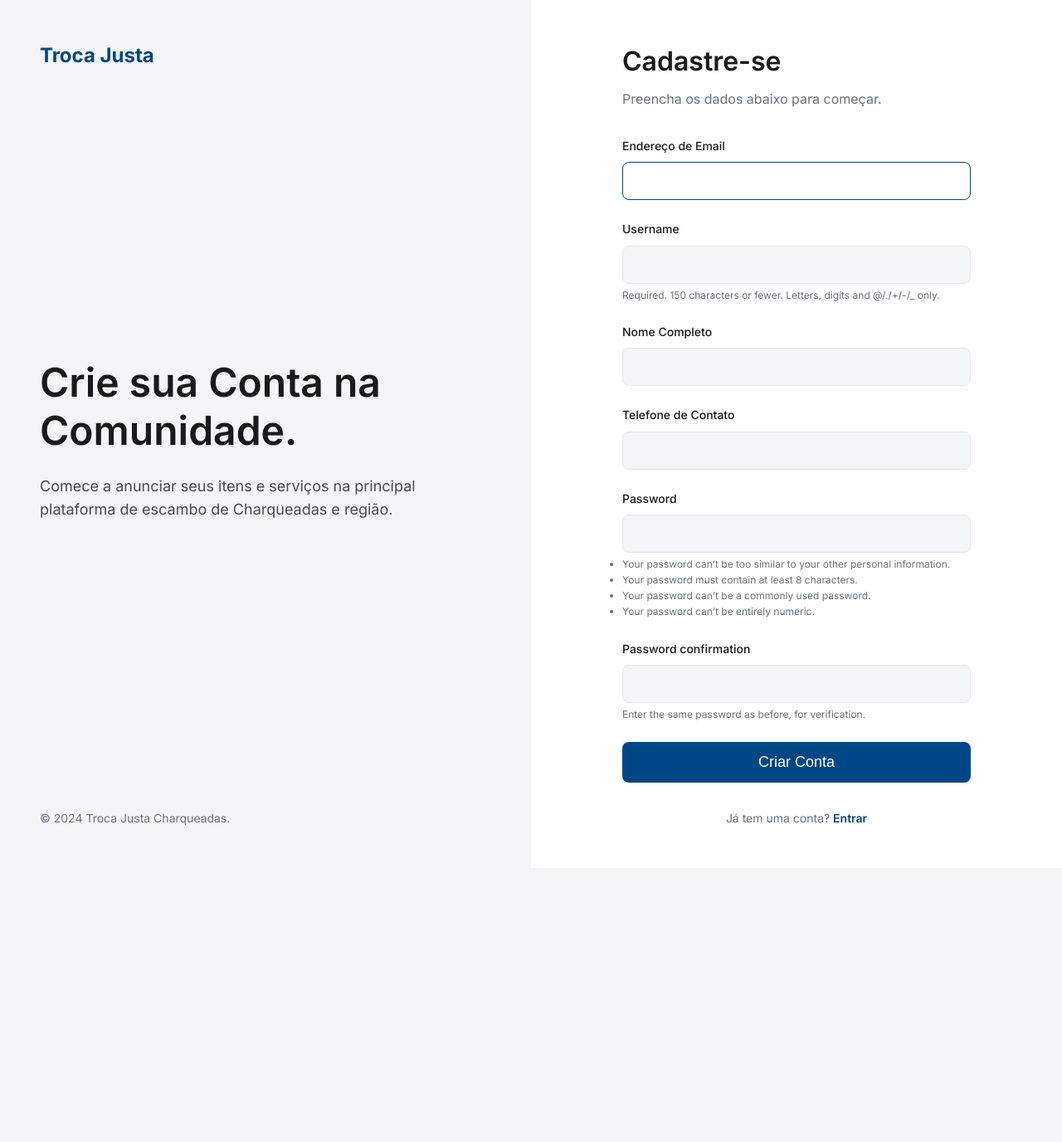
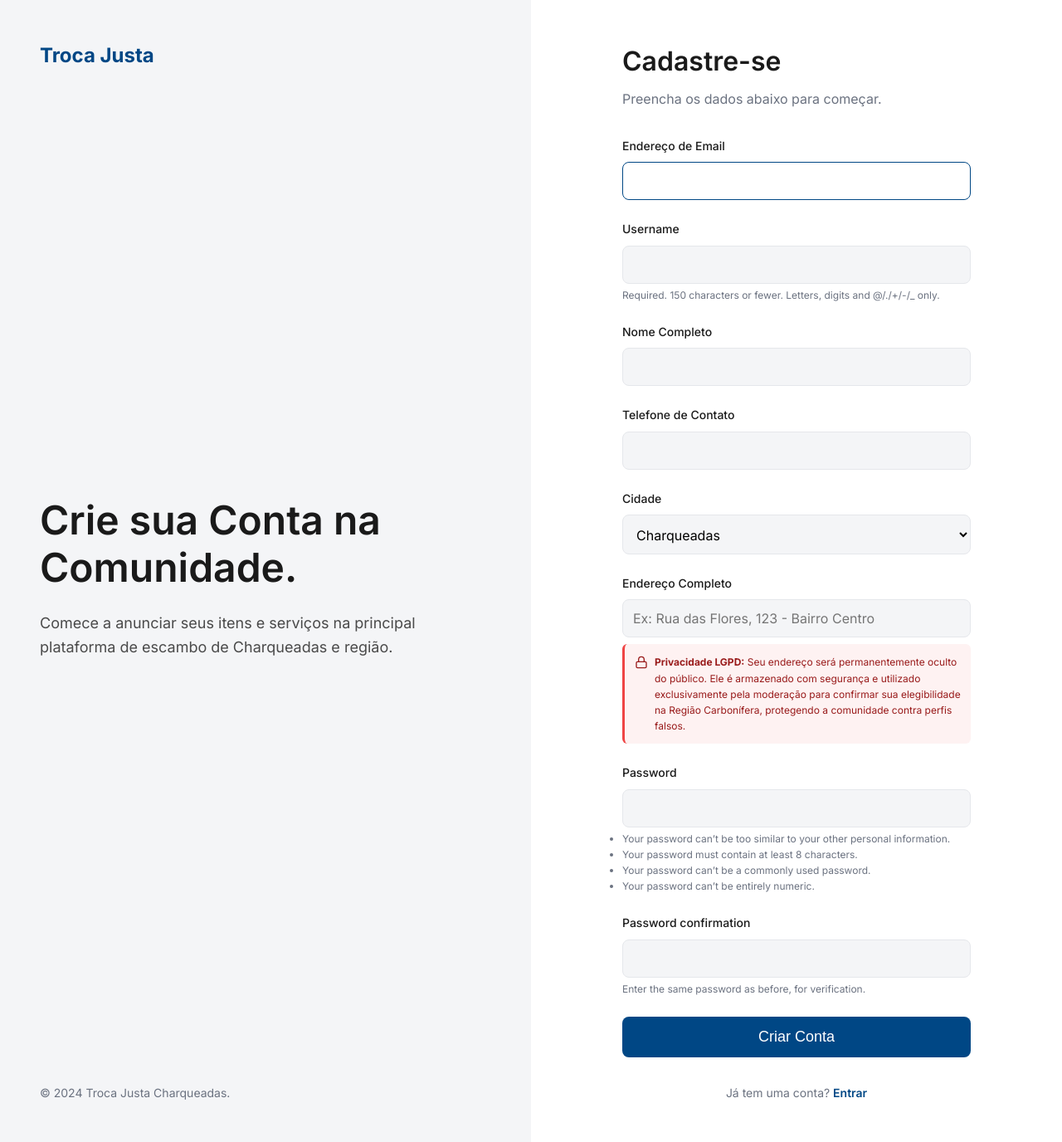
Before and after one commit to Dante-Alsino/TrocaJusta, a Django app: page /accounts/register/ in a window 1280 px wide. Shown: the whole page at 83% size. Before the commit the page ends 994 px from the top, so only its background shows below. Run offline with Django 5.2, Linux system fonts and the light colour scheme.

Commit message:
feat(accounts): implementa restricao regional e coleta de dados para moderacao
Detalhes:
- Adiciona os campos 'cidade' (com restrição TextChoices à Regiao Carbonifera) e 'endereco_completo' ao CustomUser
- Atualiza CustomUserCreationForm para tornar endereço e cidade obrigatórios no cadastro
- Insere aviso de conformidade LGPD no formulario de registro
- Oculta o endereco completo do front-end publico, exibindo apenas a cidade de forma dinâmica
- Atualiza o painel do Admin para facilitar visualização dos dados para fins de auditoria de contas

```diff
--- a/accounts/views.py
+++ b/accounts/views.py
@@ -8,7 +8,16 @@ User = get_user_model()
 class CustomUserCreationForm(UserCreationForm):
     class Meta(UserCreationForm.Meta):
         model = User
-        fields = ('email', 'username', 'nome_completo', 'telefone_contato')
+        fields = ('email', 'username', 'nome_completo', 'telefone_contato', 'cidade', 'endereco_completo')
+
+    def __init__(self, *args, **kwargs):
+        super().__init__(*args, **kwargs)
+        self.fields['cidade'].required = True
+        self.fields['endereco_completo'].required = True
+        self.fields['endereco_completo'].label = "Endereço Completo"
+        self.fields['endereco_completo'].widget.attrs.update({
+            'placeholder': 'Ex: Rua das Flores, 123 - Bairro Centro'
+        })
 
 from django.contrib.auth.decorators import login_required
 
--- a/core/models.py
+++ b/core/models.py
@@ -8,8 +8,23 @@ class CustomUser(AbstractUser):
         SUSPENSO = 'suspenso', 'Suspenso'
         PENDENTE = 'pendente_verificacao', 'Pendente de Verificação'
 
+    class CidadeOpcoes(models.TextChoices):
+        CHARQUEADAS = 'charqueadas', 'Charqueadas'
+        SAO_JERONIMO = 'sao_jeronimo', 'São Jerônimo'
+        TRIUNFO = 'triunfo', 'Triunfo'
+        ARROIO_DOS_RATOS = 'arroio_dos_ratos', 'Arroio dos Ratos'
+        BUTIA = 'butia', 'Butiá'
+        MINAS_DO_LEAO = 'minas_do_leao', 'Minas do Leão'
+
     email = models.EmailField('Endereço de Email', unique=True)
     telefone_contato = models.CharField('Telefone de Contato', max_length=20)
+    cidade = models.CharField(
+        'Cidade',
+        max_length=20,
+        choices=CidadeOpcoes.choices,
+        default=CidadeOpcoes.CHARQUEADAS
+    )
+    endereco_completo = models.CharField('Rua e Bairro (Apenas para Verificação)', max_length=255, blank=True, null=True)
     status_conta = models.CharField(
         'Status da Conta',
         max_length=20,
--- a/static/css/style.css
+++ b/static/css/style.css
@@ -337,7 +337,7 @@ a:hover {
     font-size: 0.875rem;
 }
 
-.form-control, .form-group input {
+.form-control, .form-group input, .form-group select, .form-group textarea {
     width: 100%;
     padding: 0.75rem;
     border: 1px solid var(--color-border);
@@ -347,7 +347,7 @@ a:hover {
     font-size: 1rem;
 }
 
-.form-control:focus, .form-group input:focus {
+.form-control:focus, .form-group input:focus, .form-group select:focus, .form-group textarea:focus {
     outline: none;
     border-color: var(--color-primary);
     background-color: var(--color-background-white);
--- a/templates/accounts/profile.html
+++ b/templates/accounts/profile.html
@@ -32,7 +32,7 @@
                 </div>
                 <div class="profile-location">
                     <svg xmlns="http://www.w3.org/2000/svg" width="16" height="16" viewBox="0 0 24 24" fill="none" stroke="currentColor" stroke-width="2" stroke-linecap="round" stroke-linejoin="round"><path d="M21 10c0 7-9 13-9 13s-9-6-9-13a9 9 0 0 1 18 0z"></path><circle cx="12" cy="10" r="3"></circle></svg>
-                    Charqueadas, RS
+                    {{ user.get_cidade_display }}, RS
                 </div>
                 <button class="btn-primary" style="border-radius: 20px;">Editar Perfil</button>
             </div>
--- a/templates/accounts/register.html
+++ b/templates/accounts/register.html
@@ -43,6 +43,12 @@
                     <div class="form-group">
                         <label for="{{ field.id_for_label }}">{{ field.label }}</label>
                         {{ field }}
+                        {% if field.name == 'endereco_completo' %}
+                            <div style="background-color: #FEF2F2; color: #991B1B; padding: 0.75rem; border-radius: 6px; border-left: 3px solid #EF4444; font-size: 0.75rem; margin-top: 0.5rem; display: flex; gap: 0.5rem; align-items: flex-start;">
+                                <svg xmlns="http://www.w3.org/2000/svg" width="16" height="16" viewBox="0 0 24 24" fill="none" stroke="currentColor" stroke-width="2" stroke-linecap="round" stroke-linejoin="round" style="flex-shrink: 0; margin-top: 2px;"><rect x="3" y="11" width="18" height="11" rx="2" ry="2"></rect><path d="M7 11V7a5 5 0 0 1 10 0v4"></path></svg>
+                                <span><strong>Privacidade LGPD:</strong> Seu endereço será permanentemente oculto do público. Ele é armazenado com segurança e utilizado exclusivamente pela moderação para confirmar sua elegibilidade na Região Carbonífera, protegendo a comunidade contra perfis falsos.</span>
+                            </div>
+                        {% endif %}
                         {% if field.errors %}
                             <div style="color: red; font-size: 0.75rem; margin-top: 0.25rem;">{{ field.errors.0 }}</div>
                         {% endif %}
--- a/templates/ads/ad_detail.html
+++ b/templates/ads/ad_detail.html
@@ -34,6 +34,10 @@
             <div style="margin-bottom: 1.5rem;">
                 <span style="font-size: 0.875rem; color: var(--color-text-muted);">Vendedor</span>
                 <h3 class="seller-name">{{ anuncio.perfil.nome_completo|default:anuncio.perfil.username }}</h3>
+                <div style="font-size: 0.875rem; color: var(--color-text-muted); margin-top: 0.25rem;">
+                    <svg xmlns="http://www.w3.org/2000/svg" width="14" height="14" viewBox="0 0 24 24" fill="none" stroke="currentColor" stroke-width="2" stroke-linecap="round" stroke-linejoin="round" style="vertical-align: text-bottom;"><path d="M21 10c0 7-9 13-9 13s-9-6-9-13a9 9 0 0 1 18 0z"></path><circle cx="12" cy="10" r="3"></circle></svg>
+                    {{ anuncio.perfil.get_cidade_display }}, RS
+                </div>
 
                 {% if anuncio.perfil.status_conta == 'ativo' %}
                 <div class="verified-badge" style="margin-top: 0.5rem; display: flex; align-items: center; gap: 0.25rem;">
```
Also changed, not shown: core/admin.py (+5 -5 lines), core/migrations/0002_customuser_cidade_customuser_endereco_completo.py (added).
